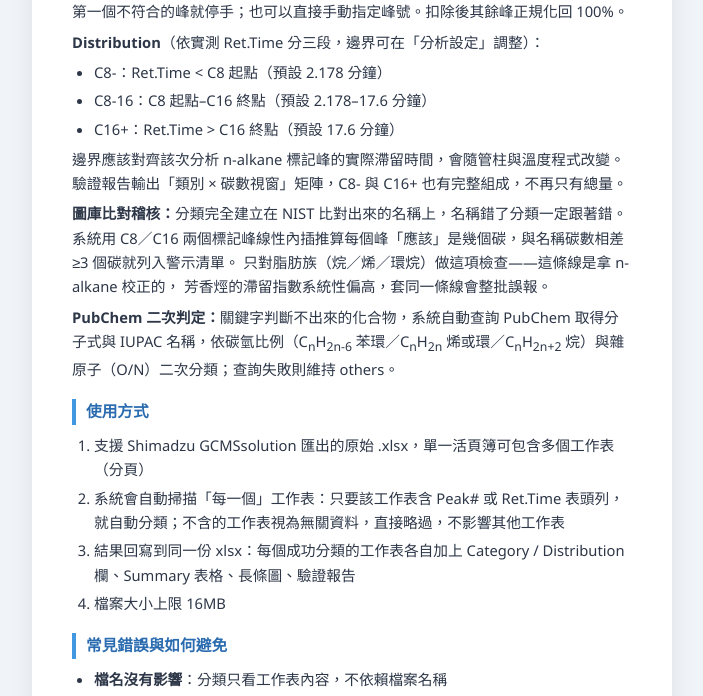
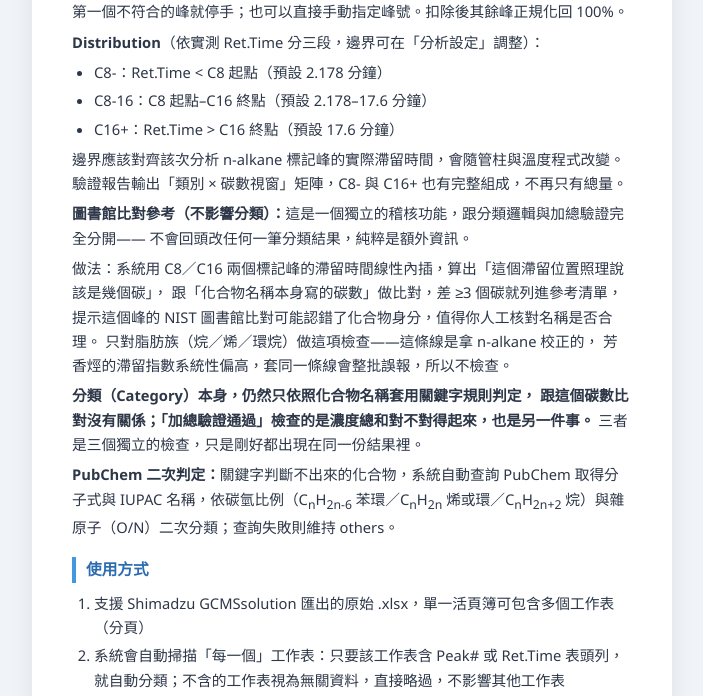
Before and after one commit to jack42355872-wq/gcms-fid-classifier, a Flask app: page / in a window 1280 px wide, after a click on "📖 分類規則與使用說明". Shown: the part 1556-2252 px from the top of the page, without its empty margins (288-991 px from the left). Run offline with Flask 3, Linux system fonts and the light colour scheme.

Commit message:
Clarify library-match reference is diagnostic-only, not a classification input
Jack flagged that the carbon-count-vs-RT warning read like it might be
re-querying PubChem or feeding back into classification, and that it sat
right next to the sum-validation line so the two looked related. Neither is
true: all flagged peaks resolve by keyword rule (no PubChem call), and the
check never touches any category assignment.

- Card: retitled from an alarm-style "⚠️" line to a neutral
  "🔎 Library-match reference (does not affect classification)" block, with
  an explicit line that it changes nothing and is independent of the sum
  check, plus a one-line legend for the "C from name" / "C from RT" columns.
- Docs (zh + en): added a paragraph making explicit that classification,
  the carbon check, and sum validation are three independent checks that
  happen to render in the same report card. English docs previously had no
  section on this at all, or on solvent exclusion — added both for parity
  with the zh docs.

Co-Authored-By: Claude Sonnet 5 <noreply@anthropic.com>

```diff
--- a/templates/index.html
+++ b/templates/index.html
@@ -89,10 +89,13 @@
     /* 圖庫比對警示 */
     .lib-warn {
       margin-top: 12px; padding: 10px 12px; border-radius: 8px;
-      background: #fffaf0; border: 1px solid #f6ad55; color: #7b341e; font-size: 13px;
+      background: #f7fafc; border: 1px solid #cbd5e0; color: #2d3748; font-size: 13px;
     }
-    .lib-warn table { width: 100%; border-collapse: collapse; margin-top: 8px; font-size: 12px; }
-    .lib-warn th, .lib-warn td { text-align: left; padding: 3px 6px; border-bottom: 1px solid #fbd38d; }
+    .lib-warn-title { font-weight: 600; margin-bottom: 4px; }
+    .lib-warn-desc { margin: 0 0 8px; font-size: 12.5px; color: #4a5568; line-height: 1.6; }
+    .lib-warn table { width: 100%; border-collapse: collapse; margin-top: 4px; font-size: 12px; }
+    .lib-warn th, .lib-warn td { text-align: left; padding: 3px 6px; border-bottom: 1px solid #e2e8f0; }
+    .lib-warn-hint { margin: 8px 0 0; font-size: 11.5px; color: #718096; }
     .solvent-note {
       margin-top: 10px; padding: 8px 12px; border-radius: 8px;
       background: #edf2f7; color: #2d3748; font-size: 13px;
@@ -411,10 +414,16 @@
           <p>邊界應該對齊該次分析 n-alkane 標記峰的實際滯留時間，會隨管柱與溫度程式改變。
              驗證報告輸出「類別 × 碳數視窗」矩陣，C8- 與 C16+ 也有完整組成，不再只有總量。</p>
 
-          <p><strong>圖庫比對稽核：</strong>分類完全建立在 NIST 比對出來的名稱上，名稱錯了分類一定跟著錯。
-             系統用 C8／C16 兩個標記峰線性內插推算每個峰「應該」是幾個碳，與名稱碳數相差 ≥3 個碳就列入警示清單。
+          <p><strong>圖書館比對參考（不影響分類）：</strong>這是一個獨立的稽核功能，跟分類邏輯與加總驗證完全分開——
+             不會回頭改任何一筆分類結果，純粹是額外資訊。</p>
+          <p>做法：系統用 C8／C16 兩個標記峰的滯留時間線性內插，算出「這個滯留位置照理說該是幾個碳」，
+             跟「化合物名稱本身寫的碳數」做比對，差 ≥3 個碳就列進參考清單，提示這個峰的
+             NIST 圖書館比對可能認錯了化合物身分，值得你人工核對名稱是否合理。
              只對脂肪族（烷／烯／環烷）做這項檢查——這條線是拿 n-alkane 校正的，
-             芳香烴的滯留指數系統性偏高，套同一條線會整批誤報。</p>
+             芳香烴的滯留指數系統性偏高，套同一條線會整批誤報，所以不檢查。</p>
+          <p><b>分類（Category）本身，仍然只依照化合物名稱套用關鍵字規則判定，
+             跟這個碳數比對沒有關係；「加總驗證通過」檢查的是濃度總和對不對得起來，也是另一件事。</b>
+             三者是三個獨立的檢查，只是剛好都出現在同一份結果裡。</p>
           <p><strong>PubChem 二次判定：</strong>關鍵字判斷不出來的化合物，系統自動查詢 PubChem 取得分子式與 IUPAC 名稱，依碳氫比例（C<sub>n</sub>H<sub>2n-6</sub> 苯環／C<sub>n</sub>H<sub>2n</sub> 烯或環／C<sub>n</sub>H<sub>2n+2</sub> 烷）與雜原子（O/N）二次分類；查詢失敗則維持 others。</p>
 
           <h3>使用方式</h3>
@@ -467,12 +476,34 @@
              PHENANTHRENOL…) are covered. Straight-chain alkanes/alkenes span C1–C50 (including long chains
              such as HENEICOSANE, DOTRIACONTANE, TRITETRACONTANE); bicyclo/tricyclo/spiro cyclic polyenes
              are classed as Alkene.</p>
-          <p><strong>Distribution</strong> (by measured Ret.Time; Summary stats focus on C8-16):</p>
+          <p><strong>Solvent exclusion:</strong> the dilution solvent is not a product. Auto-detect scans
+             contiguously from the front of the chromatogram for peaks eluting before the C8 boundary at or
+             above a concentration threshold, and stops at the first peak that doesn't qualify. Excluded peaks
+             are removed from both numerator and denominator, and the rest is renormalized to 100%. Can also
+             be set to a manual peak list or turned off in "Analysis settings".</p>
+          <p><strong>Distribution</strong> (by measured Ret.Time; boundaries adjustable in "Analysis settings"):</p>
           <ul>
             <li>C8-: Ret.Time &lt; C8 start (default 2.178 min)</li>
             <li>C8-16: C8 start – C16 end (default 2.178–17.6 min)</li>
             <li>C16+: Ret.Time &gt; C16 end (default 17.6 min)</li>
           </ul>
+          <p>Boundaries should track the actual retention time of the n-alkane marker peaks for that run,
+             since they shift with the column and oven program. The validation report includes a
+             category x carbon-window matrix, so C8- and C16+ also get a full composition, not just a total.</p>
+
+          <p><strong>Library-match reference (does not affect classification):</strong> this is a separate,
+             informational-only check — it never changes any category, and it is independent of the sum
+             validation. It interpolates, from the C8/C16 marker retention times, what carbon number a peak
+             "should" have at that elution time, and compares it to the carbon count implied by the compound
+             name. A mismatch of ≥3 carbons is listed as a reference item, flagging peaks where the NIST library
+             match is likely wrong and worth checking by hand. Restricted to aliphatics (alkane/alkene/cyclic) —
+             this line is calibrated on n-alkanes, and aromatics elute systematically later on the same scale,
+             so applying it there would flag them in bulk incorrectly.</p>
+          <p><b>To be explicit: classification is decided purely by keyword rules on the compound name and
+             has nothing to do with this carbon check; "sum validation passed" is a separate check on whether
+             concentrations add up correctly. All three are independent checks that happen to appear in the
+             same report.</b></p>
+
           <p><strong>PubChem fallback:</strong> for names the keyword rules can't resolve, the app queries PubChem for the molecular formula and IUPAC name, then classifies by C/H ratio (C<sub>n</sub>H<sub>2n-6</sub> = benzene ring / C<sub>n</sub>H<sub>2n</sub> = alkene or ring / C<sub>n</sub>H<sub>2n+2</sub> = alkane) and heteroatom presence (O/N). If the lookup fails, it stays "others".</p>
 
           <h3>How to Use</h3>
@@ -546,10 +577,12 @@
                  '%；以下數值為扣除後正規化到 100% 的結果。';
         },
         solventNone: '🧪 未偵測到溶劑峰，數值為原始濃度。',
-        libWarn: function(n, conc) {
-          return '⚠️ 有 ' + n + ' 個峰（合計 ' + conc.toFixed(2) +
-                 '%）的名稱碳數與滯留位置對不上，圖庫比對可能有誤，建議人工確認：';
+        libWarnTitle: function(n, conc) {
+          return '🔎 圖書館比對參考（' + n + ' 個峰、合計 ' + conc.toFixed(2) + '%）';
         },
+        libWarnBody: '這幾個峰的「名稱碳數」跟「滯留時間推算出的碳數」對不上，代表 NIST 圖書館可能認錯了化合物身分。' +
+                     '<b>這只是提醒你哪些峰的名字值得人工核對，不會改變分類結果，也不影響左邊的加總驗證。</b>',
+        libWarnColHint: '「名稱碳數」=從化合物名稱數出來的碳數；「RT 推碳數」=用 C8／C16 標記峰內插算出這個滯留時間該有幾個碳。',
       },
       en: {
         fileSelected: function(name, size) { return '📄 <span><strong>' + name + '</strong> (' + size + ' KB)</span>'; },
@@ -577,11 +610,13 @@
                  '% total); values below are renormalized to 100% on a solvent-free basis.';
         },
         solventNone: '🧪 No solvent peak detected; values are raw concentrations.',
-        libWarn: function(n, conc) {
-          return '⚠️ ' + n + ' peak(s) (' + conc.toFixed(2) +
-                 '% total) have a name carbon number inconsistent with their retention time — ' +
-                 'the library match is likely wrong. Please verify manually:';
+        libWarnTitle: function(n, conc) {
+          return '🔎 Library-match reference (' + n + ' peak(s), ' + conc.toFixed(2) + '% total)';
         },
+        libWarnBody: 'These peaks\' name-implied carbon count disagrees with the carbon count interpolated from ' +
+                     'retention time, suggesting the NIST library may have matched the wrong compound. ' +
+                     '<b>This is informational only — it does not change the classification and does not affect the sum validation on the left.</b>',
+        libWarnColHint: '"C from name" = carbon count read off the compound name; "C from RT" = carbon count interpolated from the C8/C16 marker peaks at this retention time.',
       }
     };
 
@@ -735,11 +770,13 @@
                      '</td><td>' + escapeHtml(f.name) + '</td></tr>';
             }).join('');
             libWarnHtml = '<div class="lib-warn">' +
-              escapeHtml(i18n[currentLang].libWarn(r.carbon_flag_count, r.carbon_flag_conc)) +
+              '<div class="lib-warn-title">' + escapeHtml(i18n[currentLang].libWarnTitle(r.carbon_flag_count, r.carbon_flag_conc)) + '</div>' +
+              '<p class="lib-warn-desc">' + i18n[currentLang].libWarnBody + '</p>' +
               (rows ? '<table><tr><th>Peak</th><th>RT</th><th>Conc.</th><th>' +
                       (currentLang === 'zh' ? '名稱碳數' : 'C from name') + '</th><th>' +
                       (currentLang === 'zh' ? 'RT 推碳數' : 'C from RT') + '</th><th>Name</th></tr>' +
                       rows + '</table>' : '') +
+              '<p class="lib-warn-hint">' + escapeHtml(i18n[currentLang].libWarnColHint) + '</p>' +
               '</div>';
           }
 
```
